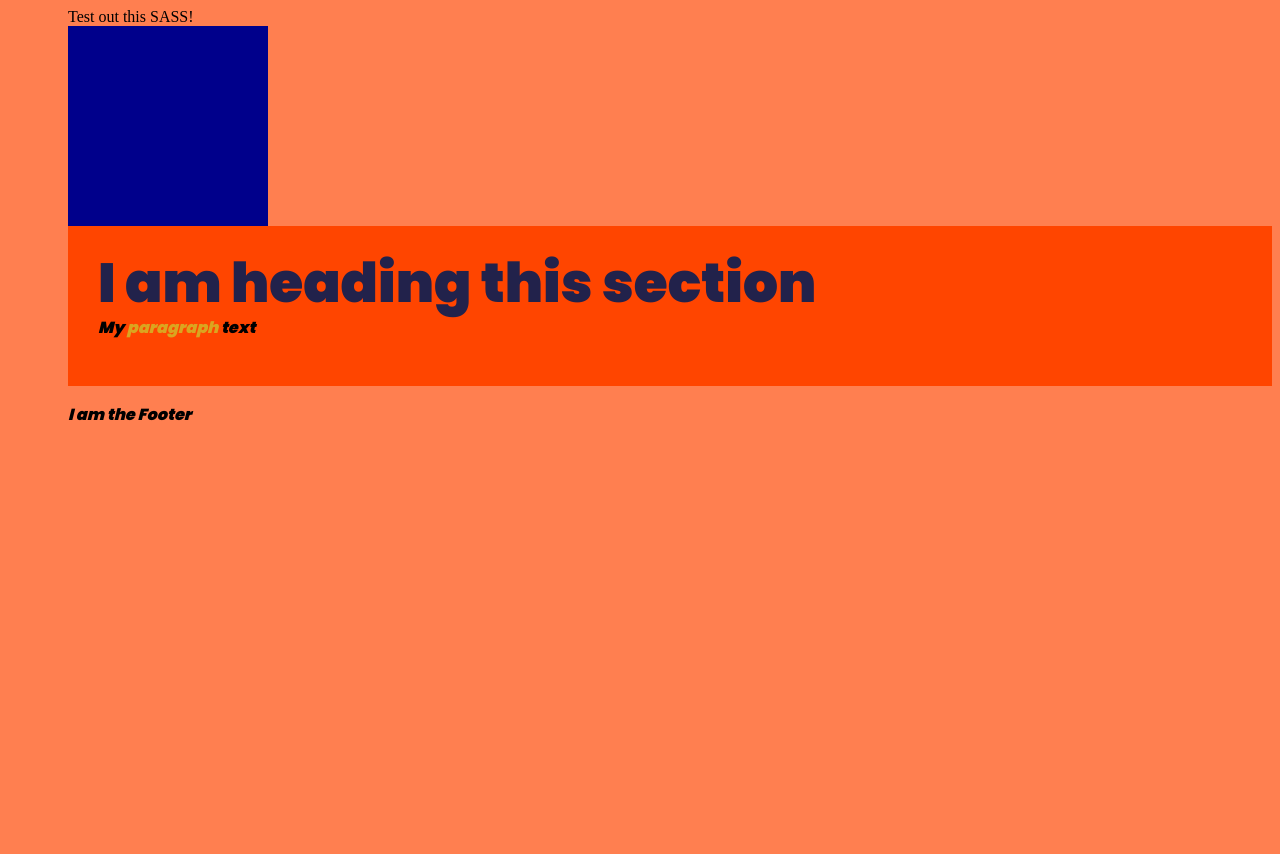
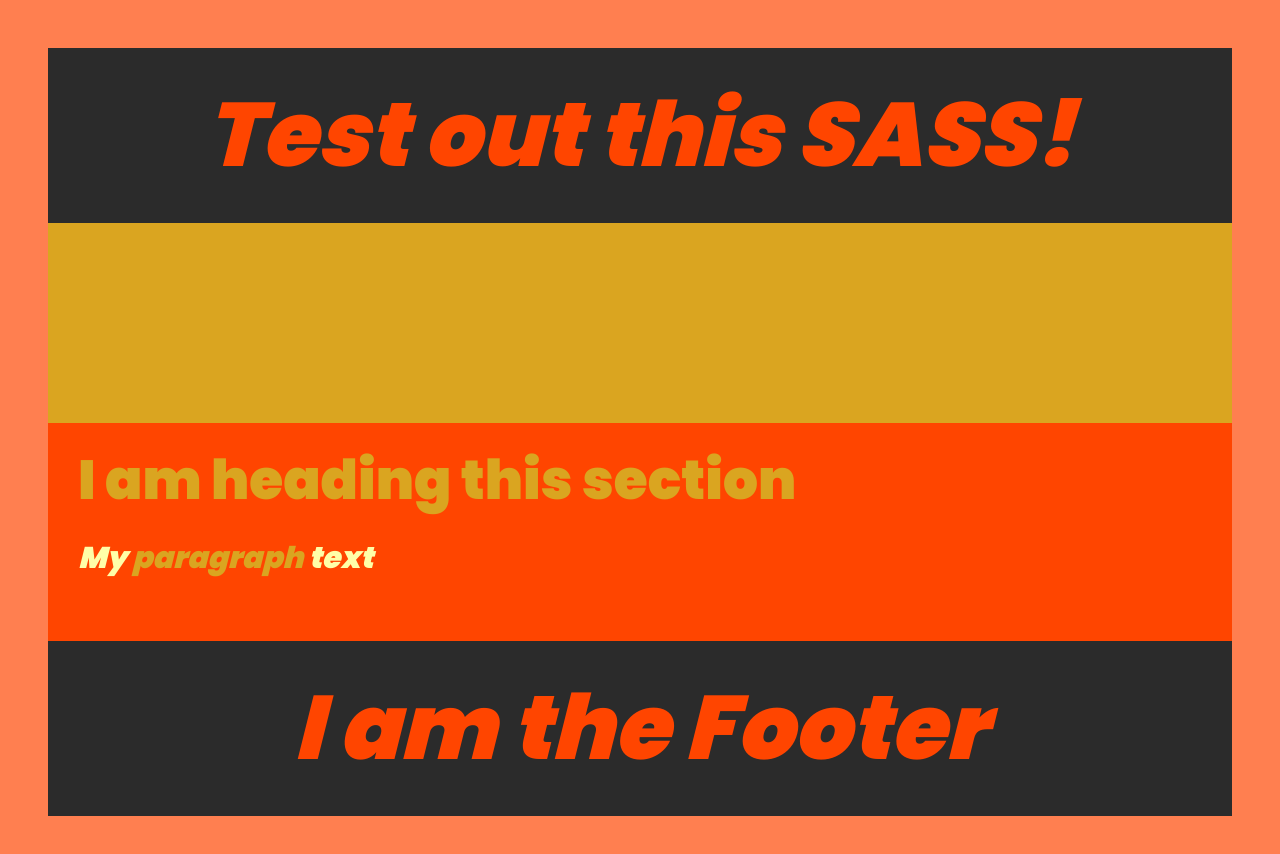
Before and after one commit to SanjeevCA/CoderAcademy, a plain HTML site: page TERM1/WEEK3/Day1/SASS/index.html in a window 1280 px wide. Before the commit the page ends 800 px from the top, so only its background shows below. Drawn offline with Linux system fonts and the light colour scheme.

Commit message:
sass-lesson

```diff
--- a/TERM1/WEEK3/Day1/SASS/home.scss
+++ b/TERM1/WEEK3/Day1/SASS/_home.scss
@@ -1,7 +1,7 @@
 @import url("https://fonts.googleapis.com/css2?family=Poppins:wght@900&display=swap");
-
+@import "variables";
 .box{
-    width: 200px;
+    width: 100%;
     height: 200px;
-    background-color: darkblue;
+    background-color: $accentColour2;
 }
--- /dev/null
+++ b/TERM1/WEEK3/Day1/SASS/_variables.scss
@@ -0,0 +1,4 @@
+$fontColour: rgb(255, 254, 168);
+$backgroundColour: coral;
+$accentColour: orangered;
+$accentColour2: goldenrod;
--- a/TERM1/WEEK3/Day1/SASS/index.html
+++ b/TERM1/WEEK3/Day1/SASS/index.html
@@ -19,7 +19,7 @@
         <p>My <span>paragraph</span> text</p>
     </section>
     <footer>
-        <p>I am the Footer</p>
+        I am the Footer
     </footer>
 </body>
 </html>
--- a/TERM1/WEEK3/Day1/SASS/styles.scss
+++ b/TERM1/WEEK3/Day1/SASS/styles.scss
@@ -1,29 +1,47 @@
 @import "home";
+@import "variables";
+
+@mixin main-background($fontSize){
+    padding:20px;
+    text-align: center;
+    font-family: "Poppins", sans-serif;
+    font-style: italic;
+    font-size: $fontSize;
+    color: $accentColour;
+    background-color: rgb(43, 43, 43);
+}
 
 body{
-    background-color: coral;
-    padding-left: 60px;
+    background-color: $backgroundColour;
+    padding: 40px;
 }
 
-h1 {
-    color: rgb(34, 34, 75);
+
+h1{
+    color: $accentColour2;
     font-family: "Poppins", sans-serif;
     font-size: 55px;
     margin-top: -15px;
-    margin-bottom: -25px;
-    &:hover{color:white;}
+    margin-bottom: -15px;
+    &:hover{color: $fontColour;}
 }
 
 section {
-    background-color: orangered;
+    background-color: $accentColour;
     padding: 30px;
 }
 
 p{
     font-family: "Poppins", sans-serif;
     font-style: italic;
+    font-size: 30px;
+    color: $fontColour;
     span{
-        color: goldenrod;
+        color: $accentColour2;
         font-style: bold;
     }
 }
+
+header, footer {
+    @include main-background(90px);
+}
```
Also changed, not shown: TERM1/WEEK3/Day1/SASS/home.css (deleted), TERM1/WEEK3/Day1/SASS/styles.css, 2 other files.
